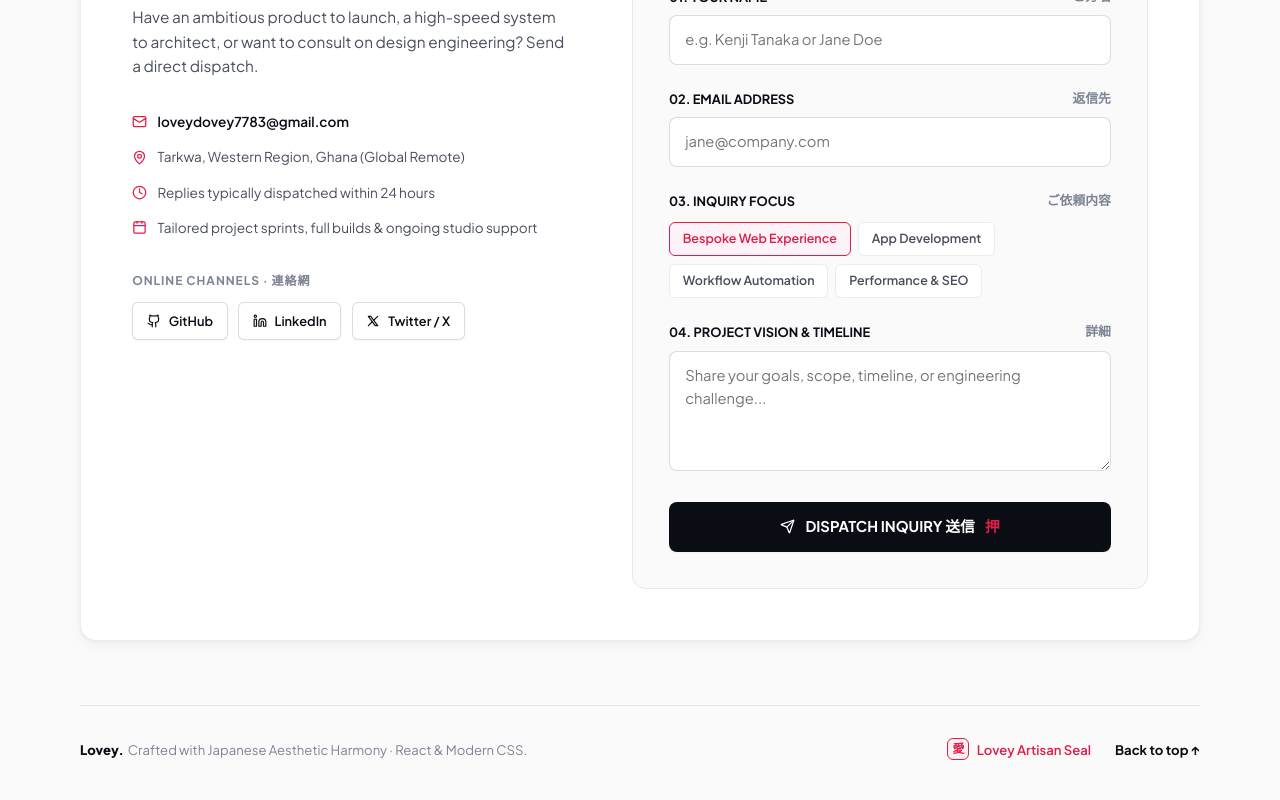
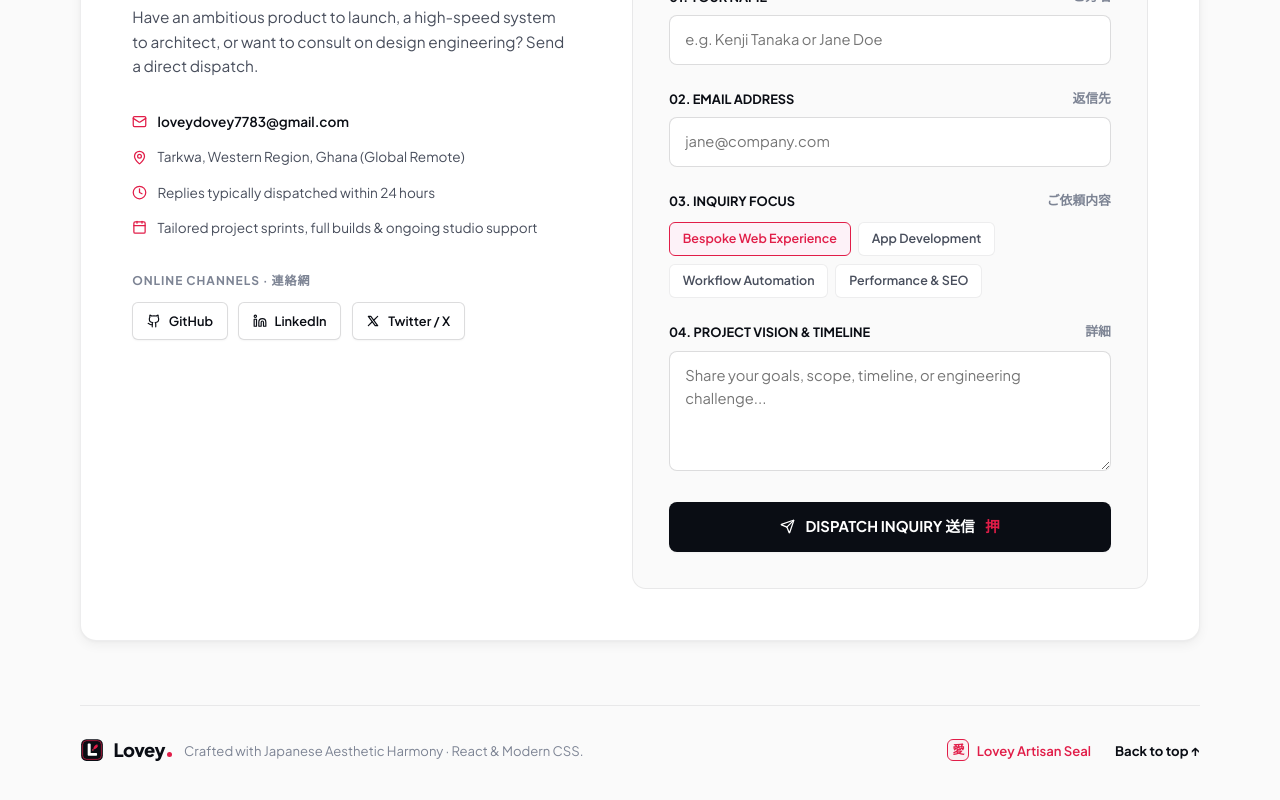
Before and after one commit to Ortinate/myportfolio, a React (Vite) app: page / in a window 1280 px wide. Shown: the part 3510-4310 px from the top of the page. Built offline with nearby package versions, Linux system fonts and the light colour scheme; a web font is replaced by a local one.

Commit message:
feat: add contact section and SVG logo to portfolio website

```diff
--- a/src/components/ContactSection.jsx
+++ b/src/components/ContactSection.jsx
@@ -1,6 +1,7 @@
 import React, { useState } from 'react';
 import { Check, Send, MapPin, Clock, Calendar, Mail } from 'lucide-react';
 import { GithubIcon, LinkedinIcon, TwitterIcon } from './Icons';
+import Logo from './Logo';
 import confetti from 'canvas-confetti';
 
 const STUDIO_EMAIL = 'loveydovey7783@gmail.com';
@@ -368,8 +369,8 @@ export default function ContactSection() {
 
         {/* Studio Colophon & Footer */}
         <div style={{ marginTop: '4rem', paddingTop: '2rem', borderTop: '1px solid var(--border-hairline)', display: 'flex', alignItems: 'center', justifyContent: 'space-between', flexWrap: 'wrap', gap: '1.25rem', fontSize: '0.82rem', color: 'var(--ink-tertiary)' }}>
-          <div style={{ display: 'flex', alignItems: 'baseline', gap: '4px' }}>
-            <span style={{ fontWeight: 800, color: 'var(--ink-primary)' }}>Lovey.</span>
+          <div style={{ display: 'flex', alignItems: 'center', gap: '0.75rem', flexWrap: 'wrap' }}>
+            <Logo size={24} />
             <span>Crafted with Japanese Aesthetic Harmony · React &amp; Modern CSS.</span>
           </div>
 
--- /dev/null
+++ b/src/components/Logo.jsx
@@ -0,0 +1,97 @@
+import React from 'react';
+
+export default function Logo({ size = 32, showWordmark = true }) {
+  return (
+    <span
+      className="studio-logo"
+      style={{
+        display: 'inline-flex',
+        alignItems: 'center',
+        gap: '0.6rem',
+        userSelect: 'none',
+      }}
+    >
+      {/* Custom Kamon / Hanko Monogram SVG Mark */}
+      <svg
+        width={size}
+        height={size}
+        viewBox="0 0 64 64"
+        fill="none"
+        xmlns="http://www.w3.org/2000/svg"
+        className="studio-logo-mark"
+        style={{
+          flexShrink: 0,
+          transition: 'transform 280ms var(--ease-snappy)',
+        }}
+      >
+        {/* Outer Stamp Block */}
+        <rect
+          x="3"
+          y="3"
+          width="58"
+          height="58"
+          rx="14"
+          fill="var(--ink-primary)"
+        />
+        {/* Inner Vermilion Hanko Seal Hairline */}
+        <rect
+          x="7"
+          y="7"
+          width="50"
+          height="50"
+          rx="10.5"
+          stroke="var(--brand-crimson)"
+          strokeWidth="2"
+          strokeOpacity="0.9"
+        />
+
+        {/* Architectural Brush 'L' */}
+        <path
+          d="M20.5 16.5C20.5 15.3954 21.3954 14.5 22.5 14.5H26.5C27.6046 14.5 28.5 15.3954 28.5 16.5V40H43.5C44.6046 40 45.5 40.8954 45.5 42V45.5C45.5 46.6046 44.6046 47.5 43.5 47.5H22.5C21.3954 47.5 20.5 46.6046 20.5 45.5V16.5Z"
+          fill="var(--bg-card)"
+        />
+
+        {/* Notched Sakura Blossom Petal inside the Crest */}
+        <g className="studio-logo-petal" style={{ transformOrigin: '41px 24px', transition: 'transform 340ms var(--ease-bounce)' }}>
+          <path
+            d="M35.5 30.5C35.5 23.2 40.6 17.6 47.2 16.8L44.6 20.6L48.6 18.8C47.7 25.3 42.3 30.5 35.5 30.5Z"
+            fill="var(--brand-crimson)"
+          />
+          <circle cx="34.2" cy="32.2" r="2.1" fill="var(--brand-coral)" />
+        </g>
+      </svg>
+
+      {/* Wordmark: Lovey. */}
+      {showWordmark && (
+        <span
+          style={{
+            display: 'inline-flex',
+            alignItems: 'baseline',
+            gap: '2px',
+          }}
+        >
+          <span
+            style={{
+              fontSize: size >= 30 ? '1.42rem' : '1.15rem',
+              fontWeight: 800,
+              letterSpacing: '-0.035em',
+              color: 'var(--ink-primary)',
+              lineHeight: 1,
+            }}
+          >
+            Lovey
+          </span>
+          <span
+            style={{
+              width: size >= 30 ? '6px' : '5px',
+              height: size >= 30 ? '6px' : '5px',
+              borderRadius: '50%',
+              background: 'var(--brand-crimson)',
+              display: 'inline-block',
+            }}
+          />
+        </span>
+      )}
+    </span>
+  );
+}
--- a/src/index.css
+++ b/src/index.css
@@ -261,6 +261,15 @@ a {
   border-color: var(--border-strong);
   box-shadow: var(--shadow-lg);
   transform: translateY(-3px);
+}
+
+/* Studio Logo Micro-Interactions */
+.studio-logo:hover .studio-logo-mark {
+  transform: translateY(-1px) rotate(-2deg);
+}
+
+.studio-logo:hover .studio-logo-petal {
+  transform: rotate(14deg) scale(1.08);
 }
 
 /* Header & Navigation Transitions */
```
Also changed, not shown: index.html (+1 -1 lines), public/logo.svg (added).
